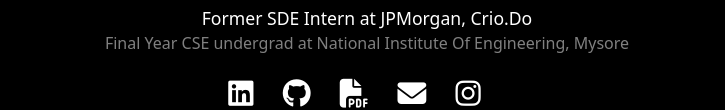
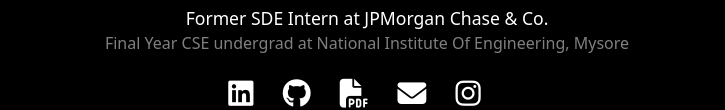
Before and after one commit to aagamjain04/aagamjain, a plain HTML site: page index.html in a window 1280 px wide. Shown: the part 390-500 px from the top of the page, without its empty margins (273-998 px from the left). Drawn offline with nearby package versions, Linux system fonts and the light colour scheme; a web font is replaced by a local one.

Commit message:
changed job title

```diff
--- a/index.html
+++ b/index.html
@@ -35,7 +35,7 @@
     <div class="main col-sm-11 col-md-12 col-lg-12 mx-auto">
         <img src="aagamjain.jpg" alt="Profile Picture" class="profilePic" height="200"><br>
         <span class="navbar-brand">Aagam Jain</span><br>
-        <span class="job-title">Former SDE Intern at JPMorgan, Crio.Do</span><br><span></span>
+        <span class="job-title">Former SDE Intern at JPMorgan Chase & Co.</span><br><span></span>
         <span class="intro">Final Year CSE undergrad at National Institute Of Engineering, Mysore </span><br><br>
 
         <span class="social-stip">
```
